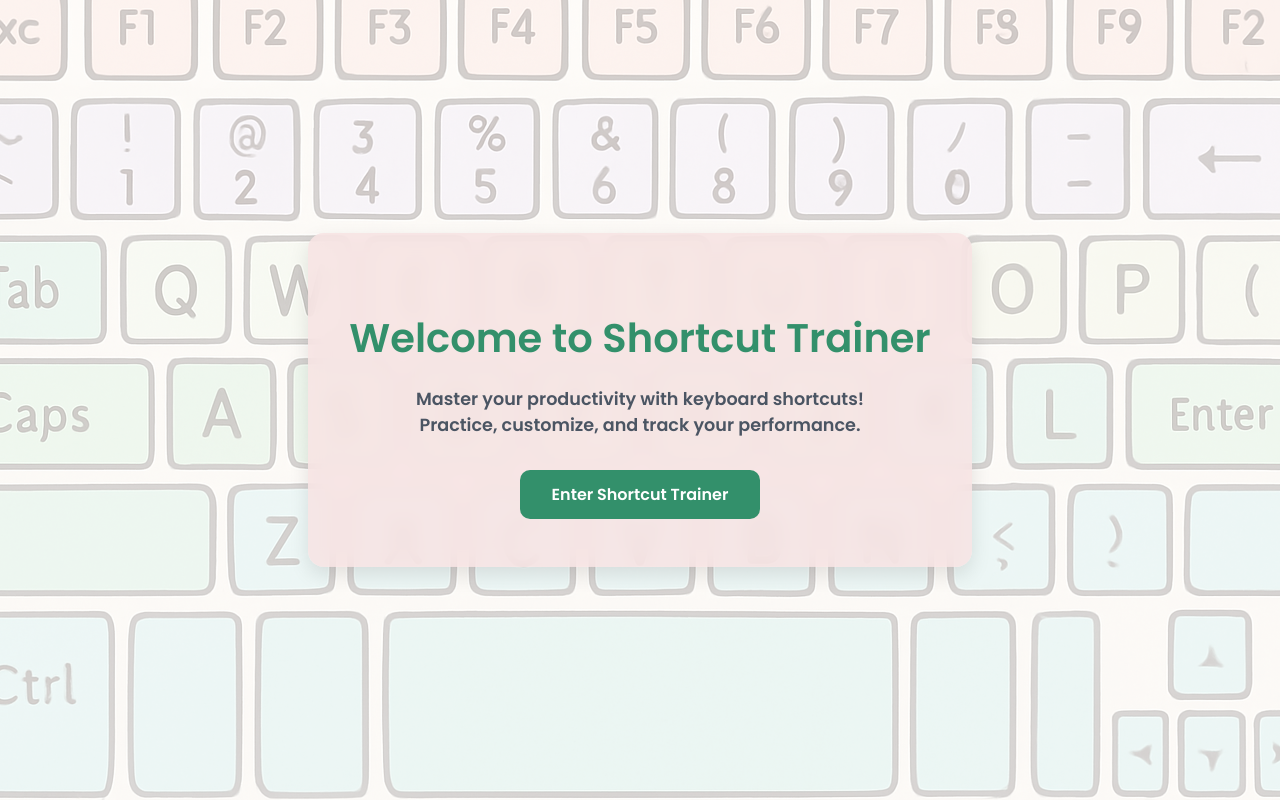
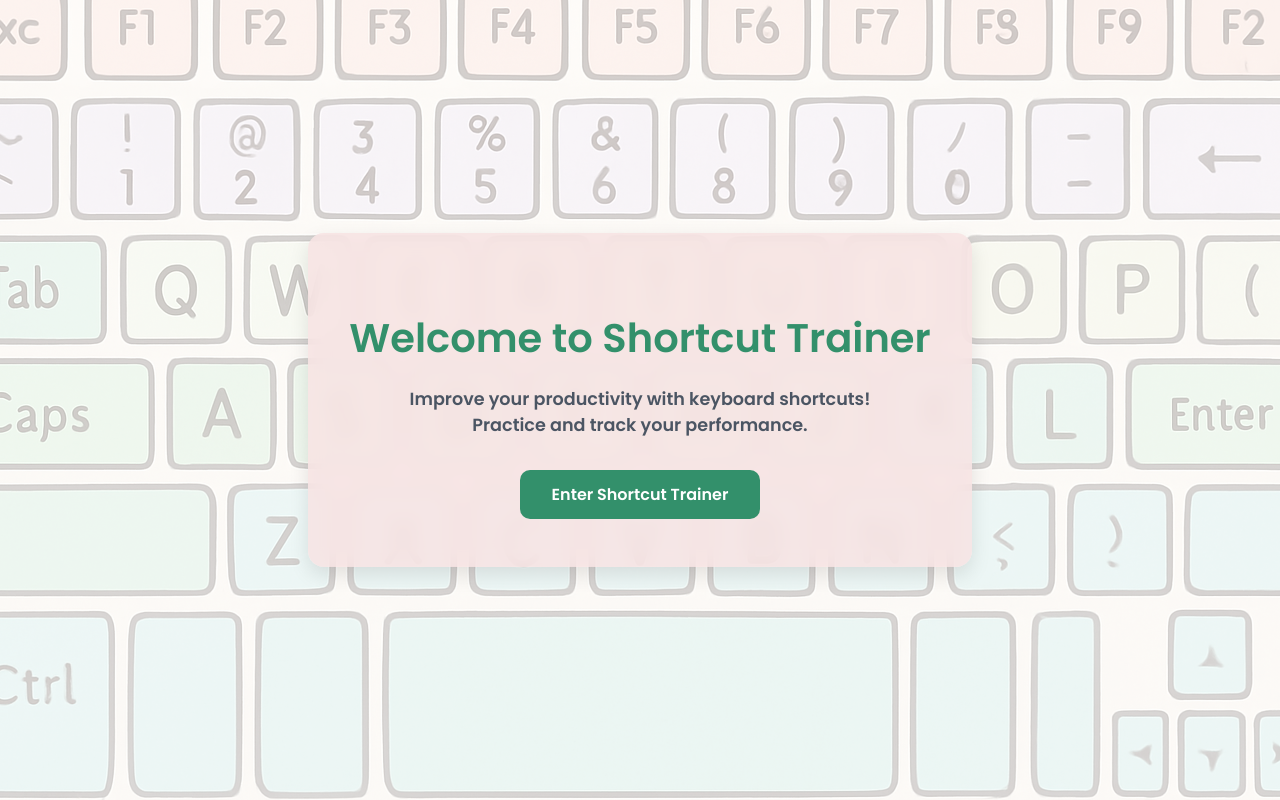
Before and after one commit to xiwencao519/shortcut_trainer, a React (Create React App) app: page / in a window 1280 px wide. Built offline with nearby package versions, Linux system fonts and the light colour scheme.

Commit message:
edit welcome page

```diff
--- a/src/App.js
+++ b/src/App.js
@@ -38,8 +38,8 @@ function App() {
         >
           <h1 className="welcome-title">Welcome to Shortcut Trainer</h1>
           <p className="welcome-desc">
-            Master your productivity with keyboard shortcuts!<br />
-            Practice, customize, and track your performance.
+            Improve your productivity with keyboard shortcuts!<br />
+            Practice and track your performance.
           </p>
           <motion.button
             onClick={() => setView('docs')}
```
